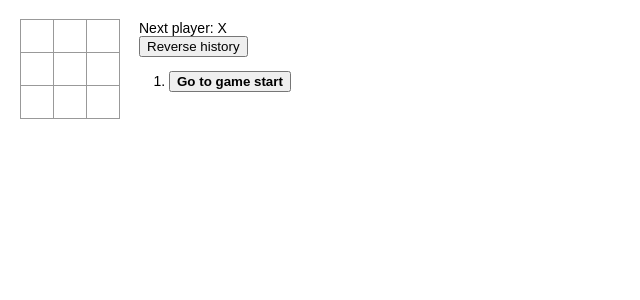
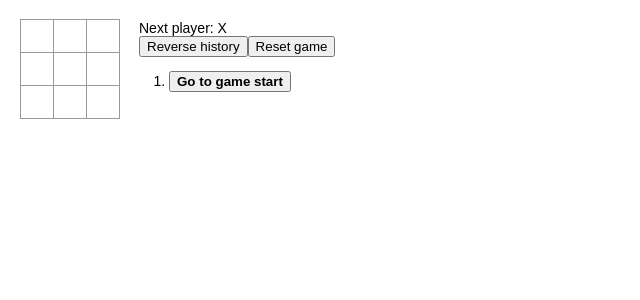
Before and after one commit to xec/react-tutorial-tic-tac-toe, a React (Create React App) app: page / in a window 1280 px wide. Shown: the top 300 px of the page, without its empty margins (0-640 px from the left). Built offline with nearby package versions, Linux system fonts and the light colour scheme.

Commit message:
added reset game button

```diff
--- a/src/index.jsx
+++ b/src/index.jsx
@@ -39,16 +39,18 @@ class Board extends React.Component {
   }
 }
 
+const initialGameState = {
+  history: [{
+    squares: Array(9).fill(null),
+    xIsNext: true
+  }],
+  stepNumber: 0
+}
+
 class Game extends React.Component {
   constructor (props) {
     super(props)
-    this.state = {
-      history: [{
-        squares: Array(9).fill(null),
-        xIsNext: true
-      }],
-      stepNumber: 0
-    }
+    this.state = initialGameState
   }
 
   handleClick (i) {
@@ -77,6 +79,10 @@ class Game extends React.Component {
     this.setState({
       reverseHistory: !this.state.reverseHistory
     })
+  }
+
+  resetGame () {
+    this.setState(initialGameState)
   }
 
   render () {
@@ -121,6 +127,7 @@ class Game extends React.Component {
         <div className='game-info'>
           <div>{status}</div>
           <button onClick={() => this.reverseHistory()}>Reverse history</button>
+          <button onClick={() => this.resetGame()}>Reset game</button>
           <ol>{moves}</ol>
         </div>
       </div>
```
